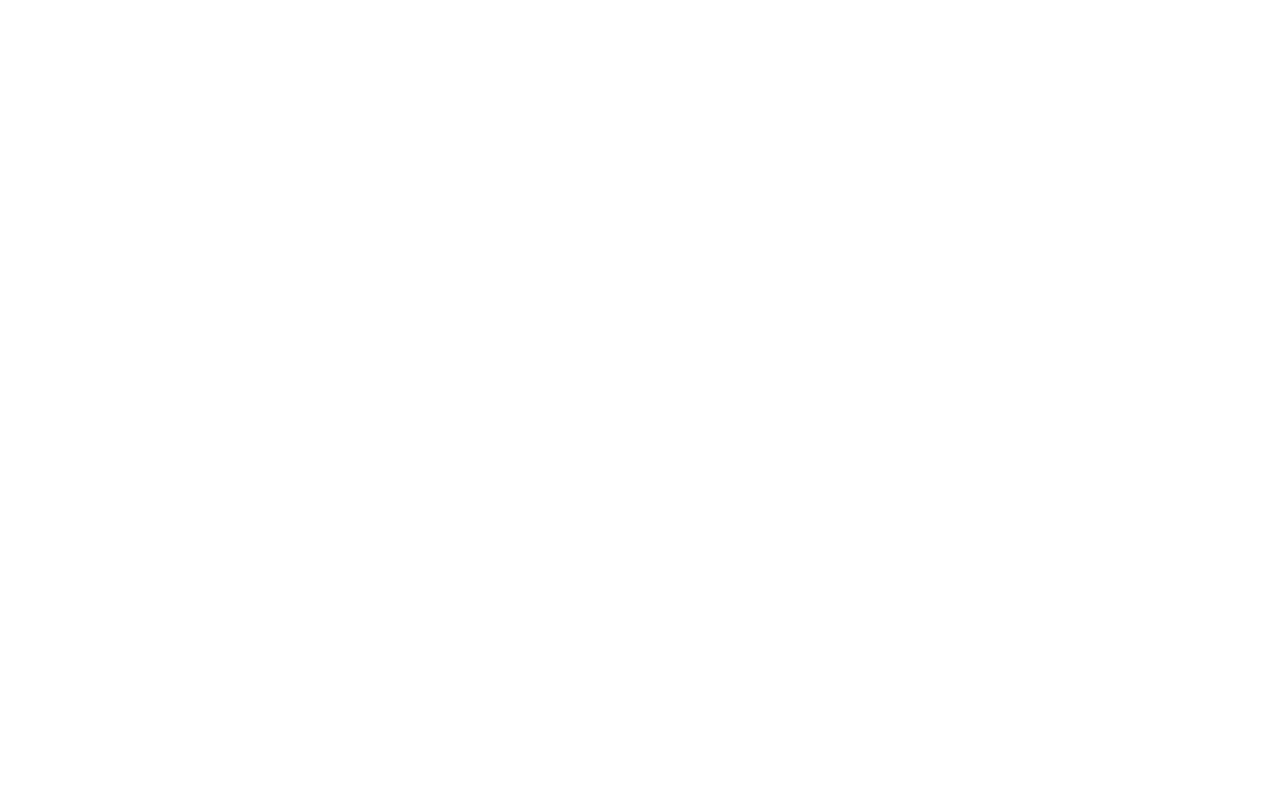
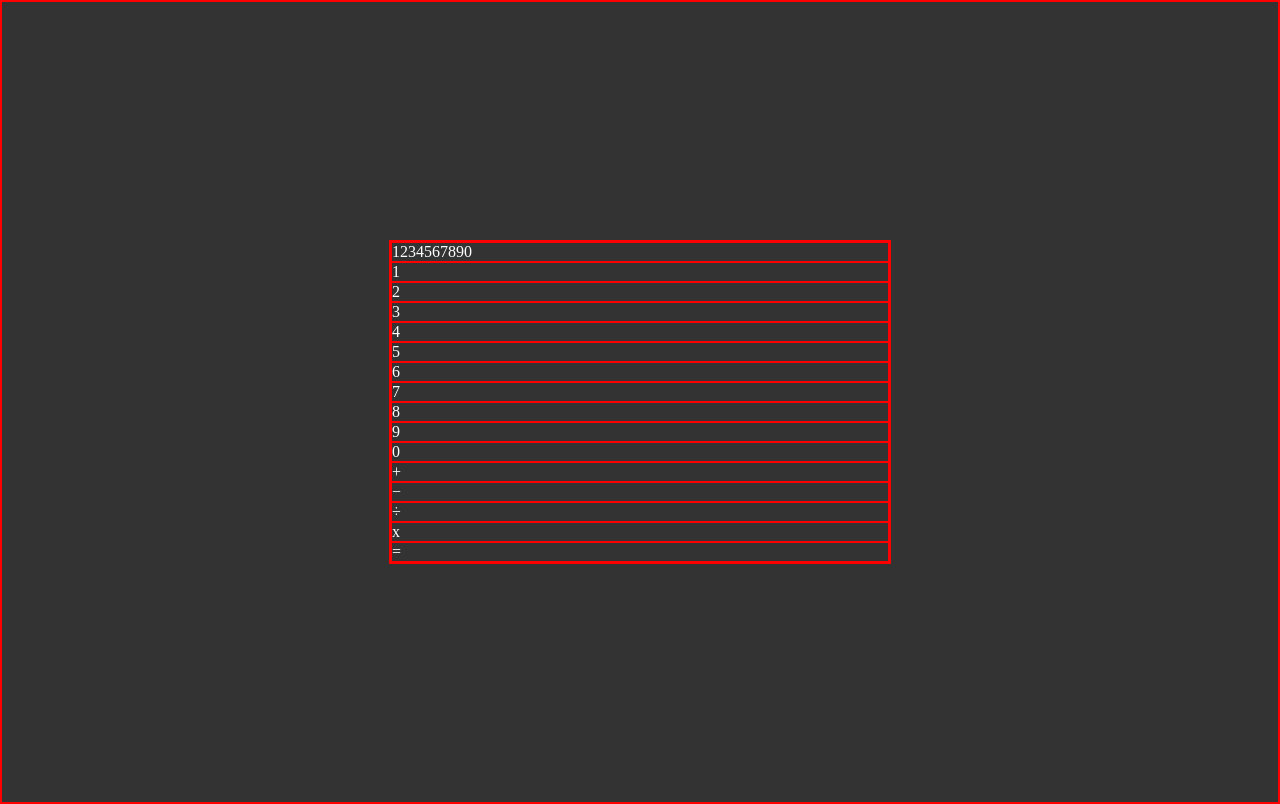
Before and after one commit to marcodallagatta/javascript-calculator, a plain HTML site: page index.html in a window 1280 px wide. Drawn offline with Linux system fonts and the light colour scheme.

Commit message:
add operator function and start work on html

```diff
--- a/index.html
+++ b/index.html
@@ -8,6 +8,27 @@
 	<link rel="stylesheet" href="style.css">
 </head>
 <body>
+	<div id="container">
+		<div id="calculator">
+			<div class="display">1234567890</div>
+			<div class="number">1</div>
+			<div class="number">2</div>
+			<div class="number">3</div>
+			<div class="number">4</div>
+			<div class="number">5</div>
+			<div class="number">6</div>
+			<div class="number">7</div>
+			<div class="number">8</div>
+			<div class="number">9</div>
+			<div class="number">0</div>
+			<div class="operators">+</div>
+			<div class="operators">−</div>
+			<div class="operators">÷</div>
+			<div class="operators">x</div>
+			<div class="operators">=</div>
+		</div>
+	</div>
+
 	<script src='script.js'></script>
 </body>
 </html>
--- a/script.js
+++ b/script.js
@@ -9,19 +9,27 @@ const subtract = (...args) => {
 	return args.reduce((total, current) => {
 		if (typeof current === 'number') { total -= current; };
 		return total;
-	})}
+	})
+}
 const multiply = (...args) => {
 	return args.reduce((total, current) => {
 		if (typeof current === 'number') { total *= current; };
 		return total;
-	})}
+	})
+}
 const divide = (...args) => {
 	return args.reduce((total, current) => {
 		if (typeof current === 'number') { total /= current; };
 		return total;
-	})}
+	})
+}
 
-console.log(add(2,5,false,-2,'banana',true));
-console.log(subtract(2,5,7));
-console.log(multiply(2,5,10,true,-5));
-console.log(divide(2,4,0.5));
+const operate = (operation, ...args) => {
+	return operation(...args);
+}
+
+
+console.log(operate(add,		2, 5, 2));
+console.log(operate(subtract,	2, 5, 7));
+console.log(operate(multiply,	2, 5, 10));
+console.log(operate(divide,		2, 4, 0.5));
--- a/style.css
+++ b/style.css
@@ -0,0 +1,23 @@
+body {
+	background: rgb(51, 51, 51);
+	color: white;
+	height: 100vh;
+	display: flex;
+	justify-content: center;
+	align-items: center;
+}
+
+* {
+	margin: 0;
+	padding; 0;
+	border: 1px solid red;
+}
+
+#container {
+	margin: 0 auto;
+	width: 500px;
+}
+
+#calculator {
+
+}
```
